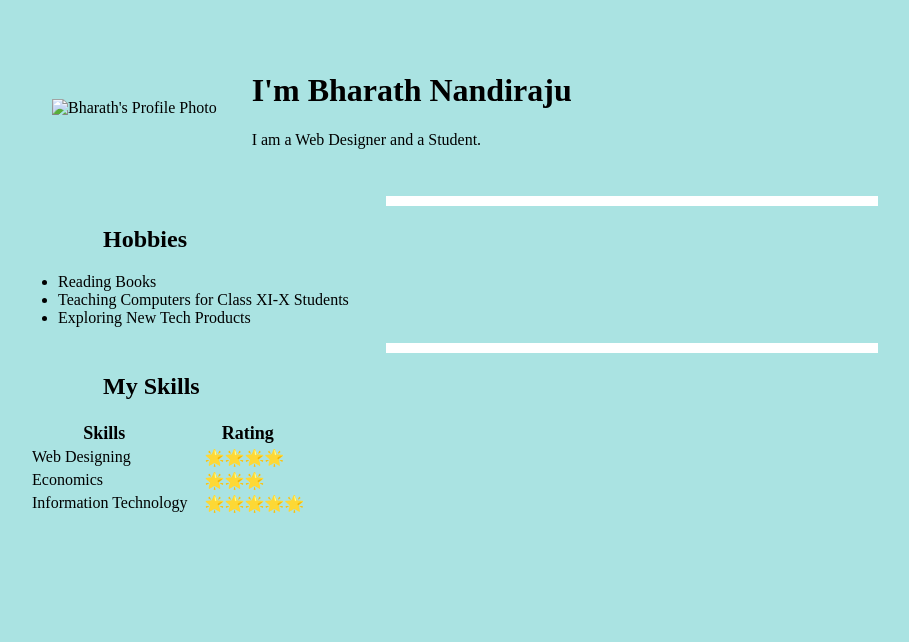
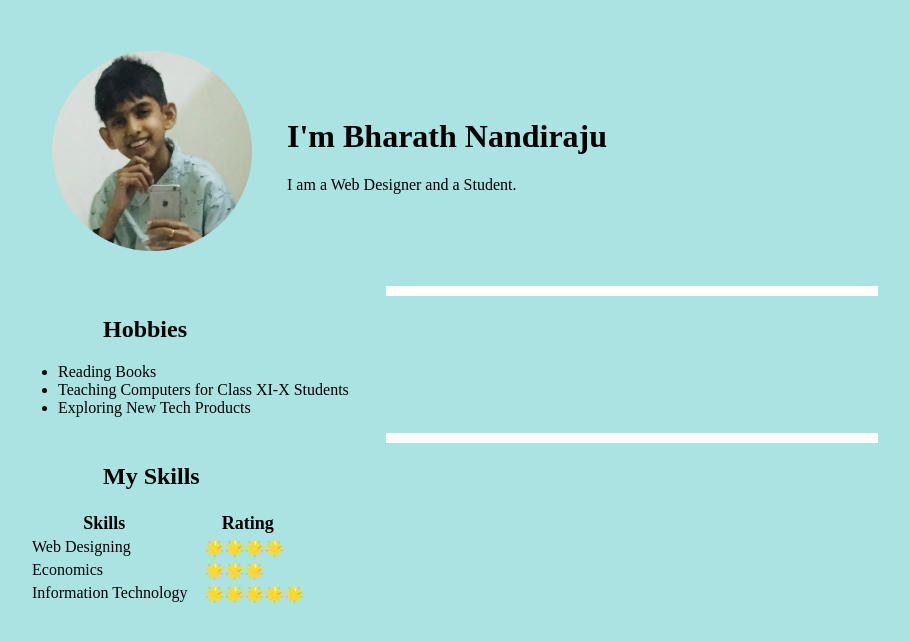
Before and after one commit to bunnynandiraju/Resume-One, a plain HTML site: page index.html in a window 1280 px wide. Shown: the whole page, without its empty margins (8-917 px from the left). Drawn offline with Linux system fonts and the light colour scheme.

Commit message:
Update index.html

```diff
--- a/index.html
+++ b/index.html
@@ -5,14 +5,14 @@
     <meta http-equiv="X-UA-Compatible" content="IE=edge">
     <meta name="viewport" content="width=device-width, initial-scale=1.0">
     <link rel="stylesheet" href="style.css">
-    <link rel="icon" href="Favicon/Favi 1.ico">
+    <link rel="icon" href="Favi 1.ico">
     <title>Nandiraju's Personal Website</title>
 </head>
 <body>
     <table cellspacing="22">
         <tr>
             <td>
-                <img width="200px" src="images/Bunny 1.png" alt="Bharath's Profile Photo">
+                <img width="200px" src="Bunny 1.png" alt="Bharath's Profile Photo">
             </td>
             <td>     <h1>I'm Bharath Nandiraju</h1>
                      <p>I am a Web Designer and a Student.</p>
```
